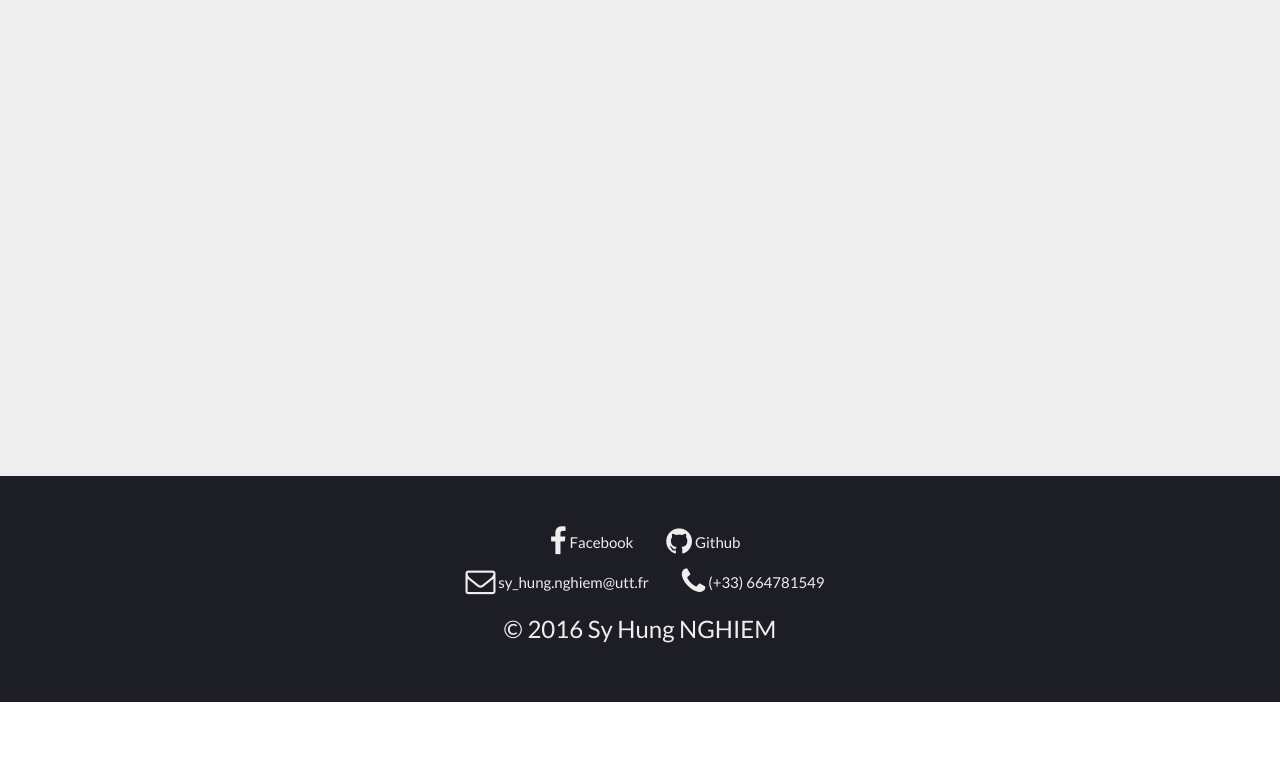
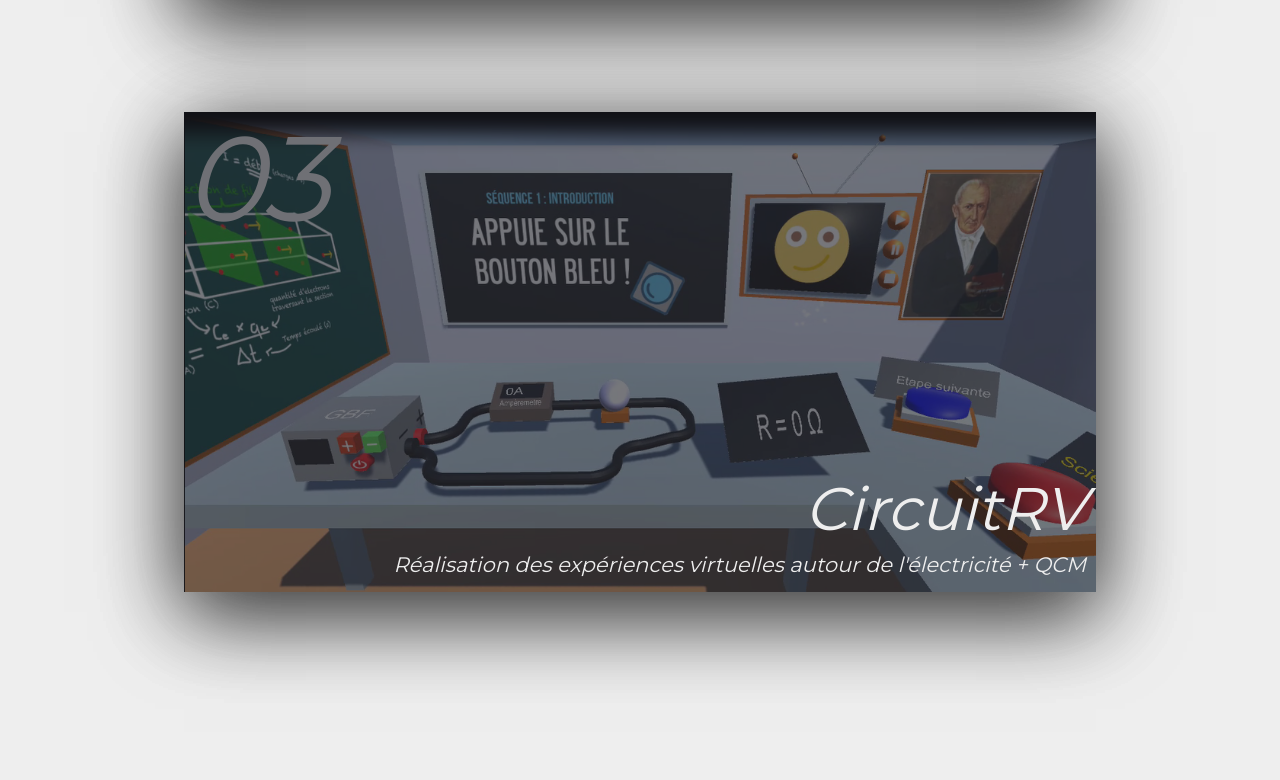
Before and after one commit to cappuccino286/cappuccino286.github.io, a plain HTML site: page index.html in a window 1280 px wide. Shown: the part 4080-4860 px from the top of the page. Before the commit the page ends 4782 px from the top, so only its background shows below. Drawn offline with nearby package versions, Linux system fonts and the light colour scheme.

Commit message:
CircuitRV
Ajouter un nouveau projet: CircuitRV

```diff
--- a/css/style.css
+++ b/css/style.css
@@ -97,6 +97,10 @@ a.projet:hover>.mask{
 	background-image: url("../img/projet2.png");
 	background-size: cover;
 }
+#projet3{
+	background-image: url("../img/projet3.png");
+	background-size: cover;
+}
 footer{
 	padding: 50px 0;
 	background-color: #1c1d25;
--- a/index.html
+++ b/index.html
@@ -38,6 +38,15 @@
                     <p>Jeu de société "Menhir" sur la base de Java Swing</p>
                 </div>
             </a>
+			<br/><br/><br/><br/><br/>
+            <a class="projetHidden" id="projet3" target="_blank" href="https://github.com/cappuccino286/CircuitRV">
+                <div class="mask"></div>
+                <h1>03</h1>
+                <div>
+                    <h3>CircuitRV</h3>
+                    <p>Réalisation des expériences virtuelles autour de l'électricité + QCM</p>
+                </div>
+            </a>
         </div>
    </div>
    <footer>
@@ -54,7 +63,7 @@
                 <li><i class="fa fa-envelope-o fa-2x" aria-hidden="true"></i> sy_hung.nghiem@utt.fr
                 <li><i class="fa fa-phone fa-2x" aria-hidden="true"></i> (+33) 664781549</li>
             </ul>
-            <h3>© 2016 Sy Hung NGHIEM</h3>
+            <h3>© 2017 Sy Hung NGHIEM</h3>
         </div>
    </footer>
    <script src="https://cdnjs.cloudflare.com/ajax/libs/jquery/1.12.0/jquery.min.js"></script>
```
Also changed, not shown: img/projet3.PNG (added).
